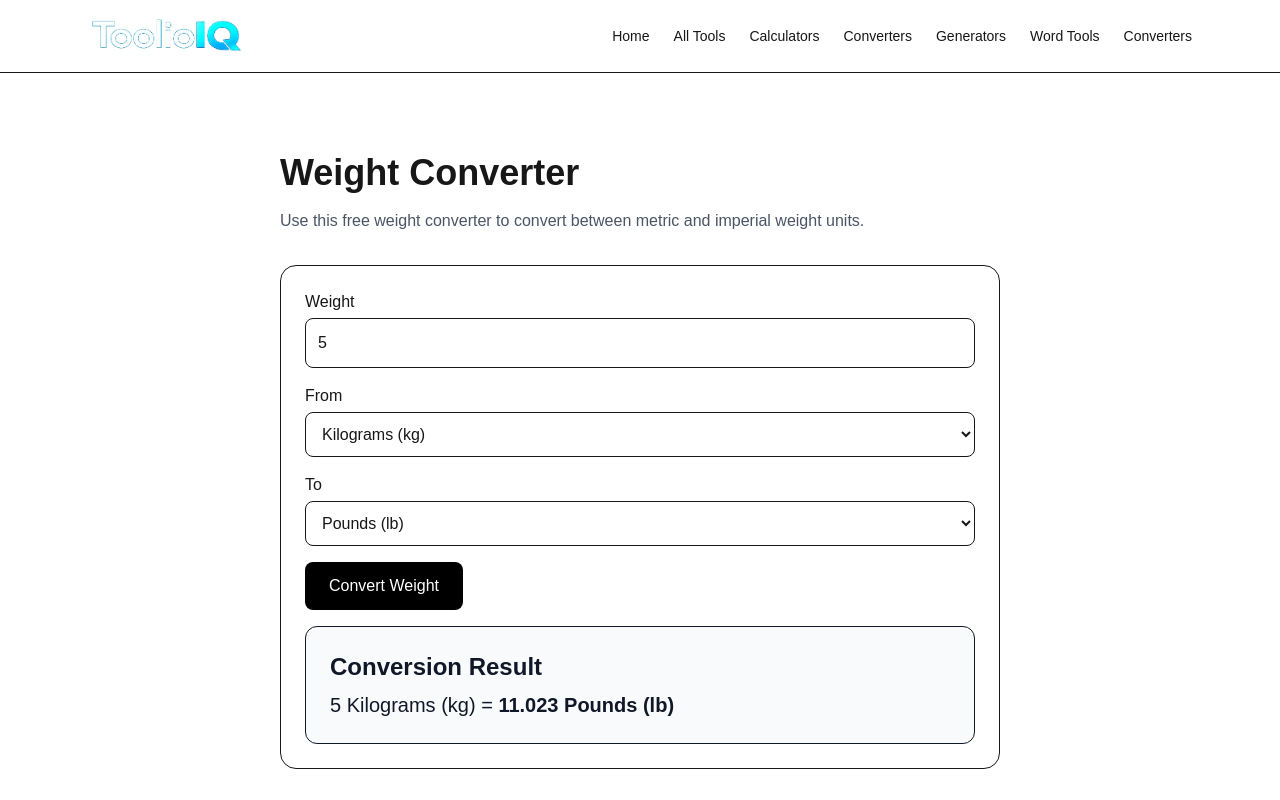
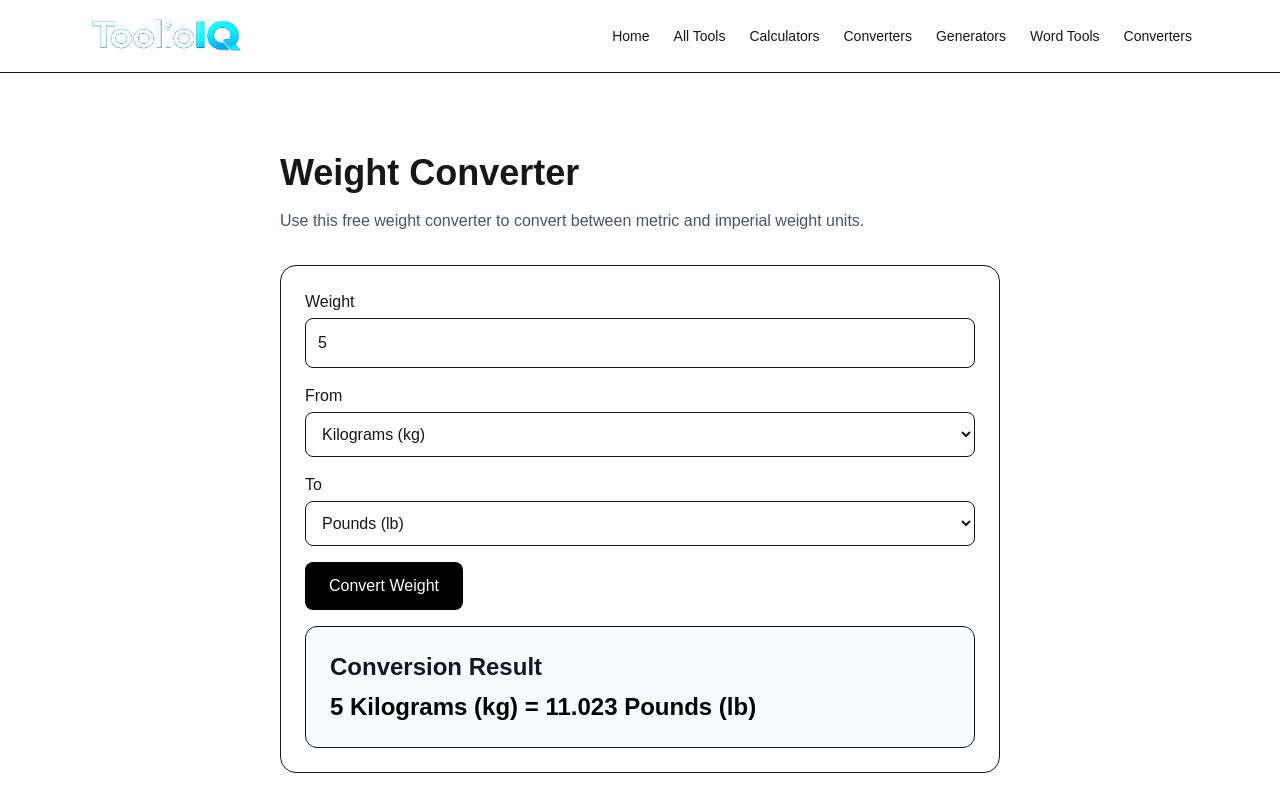
Before and after one commit to toolioiq/toolioiq, a Next.js app: page /converters/weight-converter in a window 1280 px wide. Both pictures are taken after typing "5" into the empty fields and a click on the button "Convert Weight". Shown: the top 800 px of the page. Built offline with nearby package versions, Linux system fonts and the light colour scheme.

Commit message:
Improve result text contrast

```diff
--- a/components/WeightConverter.tsx
+++ b/components/WeightConverter.tsx
@@ -147,7 +147,7 @@
             Conversion Result
           </h2>
 
-          <p className="text-xl text-gray-900">
+          <p className="text-2xl font-bold text-black">
             {value} {weightUnits[fromUnit].label} ={" "}
             <strong>
               {result.toLocaleString()}{" "}
```
